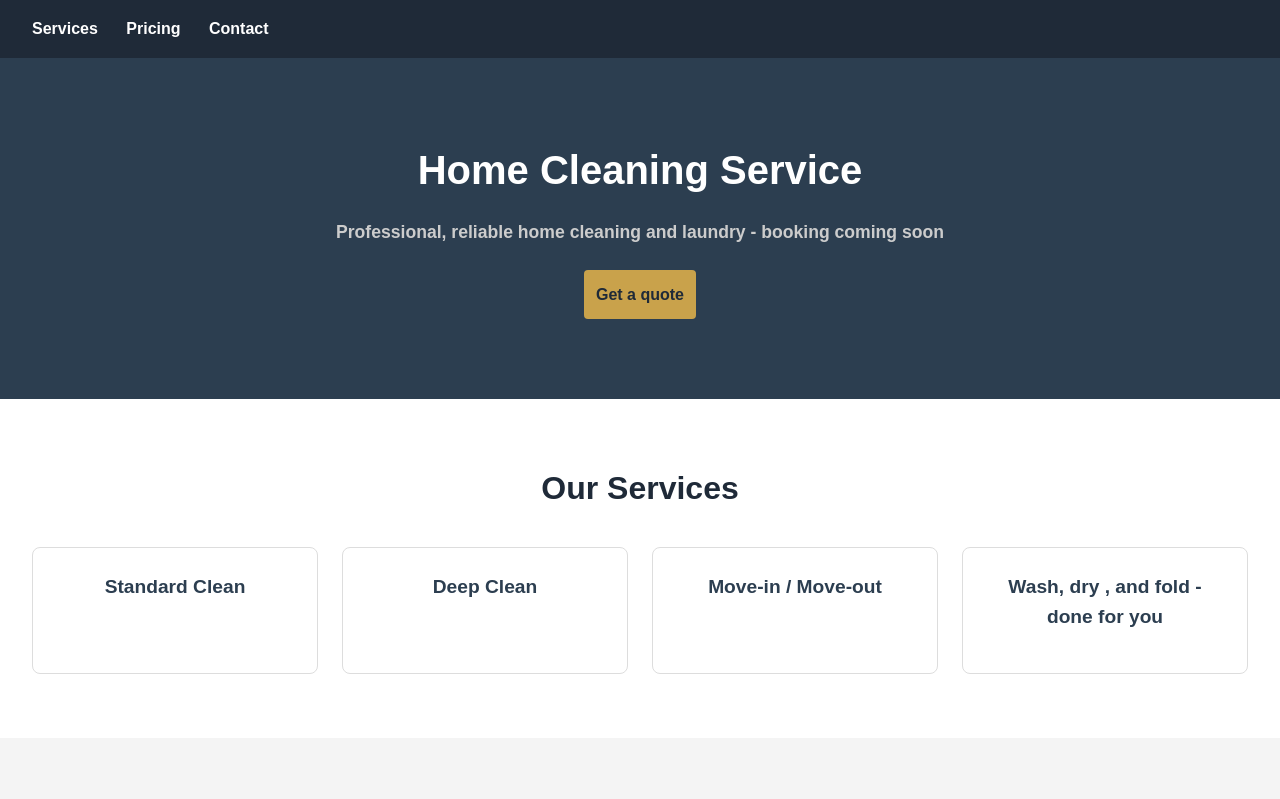
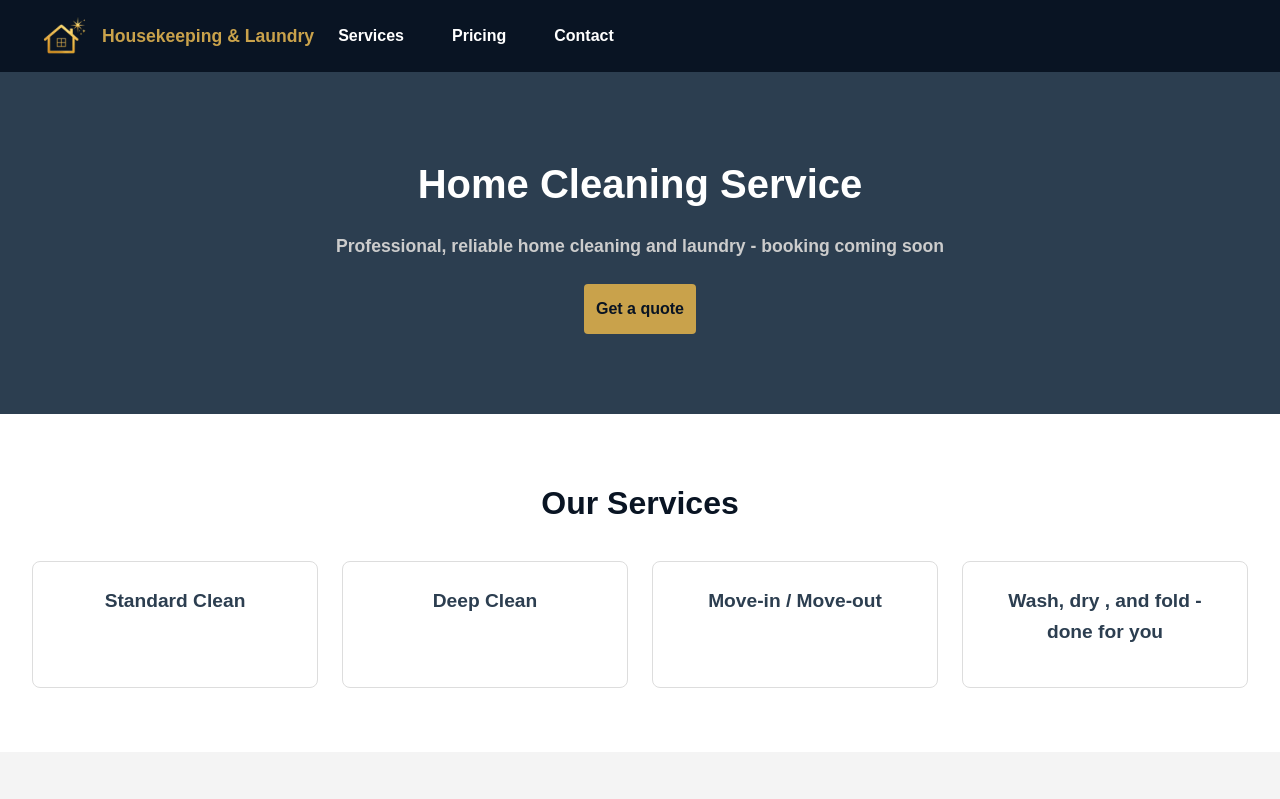
Before and after one commit to jvillaflor2/home-cleaning-website, a website: page public/index.html in a window 1280 px wide. Shown: the top 799 px of the page. Drawn offline with Linux system fonts and the light colour scheme.

Commit message:
feat: add logo icon and business name to nav bar

```diff
--- a/public/index.html
+++ b/public/index.html
@@ -9,6 +9,7 @@
 <body>
     <header>
         <nav>
+            <div class ="logo-group"><img src="images/logo-2-icon.webp" alt="Housekeeping and Laundry Logo"class ="logo"><span class="logo-text">Housekeeping & Laundry</span></div>
             <a href="index.html"> Services </a>
             <a href="index.html#services"> Pricing </a>
             <a href="booking.html#pricing"> Contact </a>
--- a/public/style.css
+++ b/public/style.css
@@ -1,5 +1,5 @@
 :root {
-  --navy: #1F2A38;
+  --navy: #091423;
   --navy-light: #2c3e50;
   --gold: #C9A24B;
   --gold-light: #E0C784;
@@ -117,3 +117,26 @@ header nav a:hover {
   border-radius: 8px;
   padding: 24px;
 }
+
+header nav {
+  display:flex;
+  align-items: center;
+  gap: 24px;
+}
+
+.logo {
+  height: 40px;
+  width: auto;
+}
+
+.logo-group {
+  display: flex;
+  align-items: center;
+  gap: 10px;
+}
+
+.logo-text {
+  color: var(--gold);
+  font-weight: bold;
+  font-size: 1.1rem;
+}
```
Also changed, not shown: public/images/logo-2-icon.webp (added), public/images/logo-2.webp (added).
